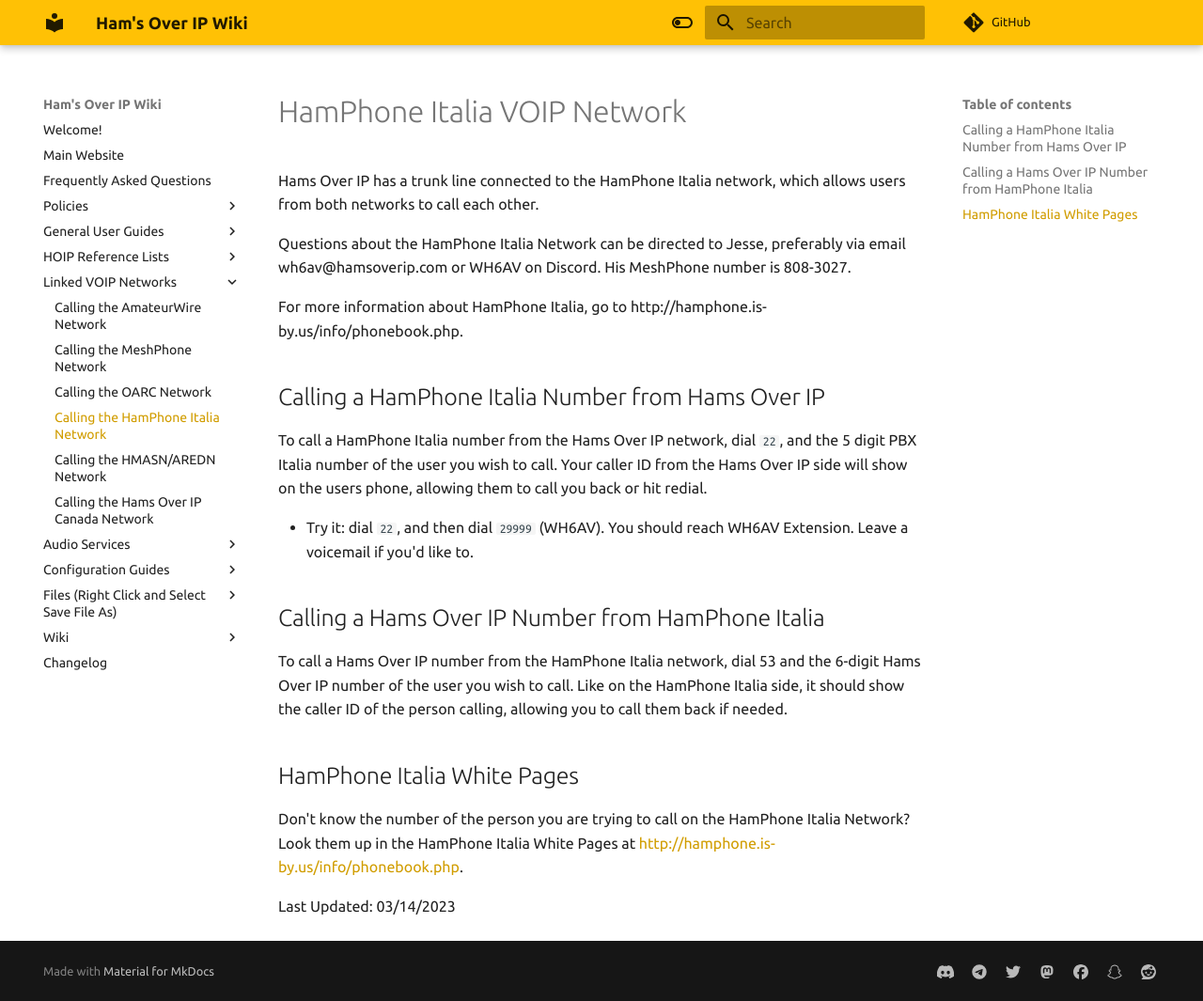
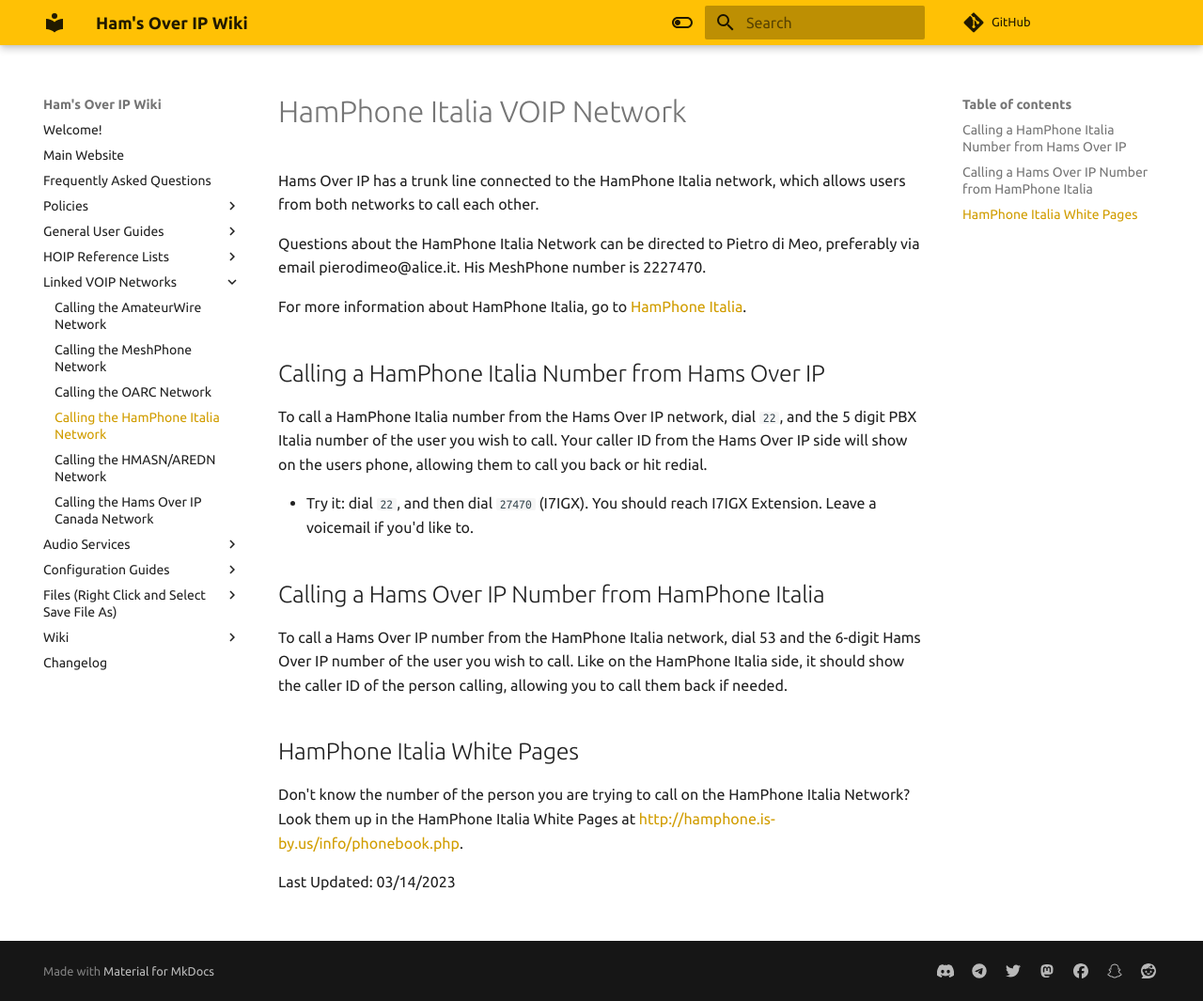
Before and after one commit to hamsoverip/wiki, an MkDocs documentation site: the page built from docs/General/other_systems/hamphone-italia.md, in a window 1280 px wide and 1065 px high. Shown: the whole window at 94% size. Built offline with MkDocs 1.6.1 and Material for MkDocs 9.7.7, drawn with Linux system fonts in a browser that asks for light colours; comment, search, counter and statistics services are not loaded.

Commit message:
Update hamphone-italia.md

````diff
--- a/docs/General/other_systems/hamphone-italia.md
+++ b/docs/General/other_systems/hamphone-italia.md
@@ -2,15 +2,15 @@
 
 Hams Over IP has a trunk line connected to the HamPhone Italia network, which allows users from both networks to call each other.
 
-Questions about the HamPhone Italia Network can be directed to Jesse, preferably via email wh6av@hamsoverip.com or WH6AV on Discord. His MeshPhone number is 808-3027.
+Questions about the HamPhone Italia Network can be directed to Pietro di Meo, preferably via email pierodimeo@alice.it. His MeshPhone number is 2227470.
 
-For more information about HamPhone Italia, go to http://hamphone.is-by.us/info/phonebook.php.
+For more information about HamPhone Italia, go to [HamPhone Italia](https://51593.it/benvenuti-in-hamphone-italia/).
 
 ## Calling a HamPhone Italia Number from Hams Over IP
 
 To call a HamPhone Italia number from the Hams Over IP network, dial ```22```, and the 5 digit PBX Italia number of the user you wish to call. Your caller ID from the Hams Over IP side will show on the users phone, allowing them to call you back or hit redial.
 
-* Try it: dial ```22```, and then dial ```29999``` (WH6AV). You should reach WH6AV Extension.  Leave a voicemail if you'd like to.
+* Try it: dial ```22```, and then dial ```27470``` (I7IGX). You should reach I7IGX Extension.  Leave a voicemail if you'd like to.
 
 ## Calling a Hams Over IP Number from HamPhone Italia
 
````
